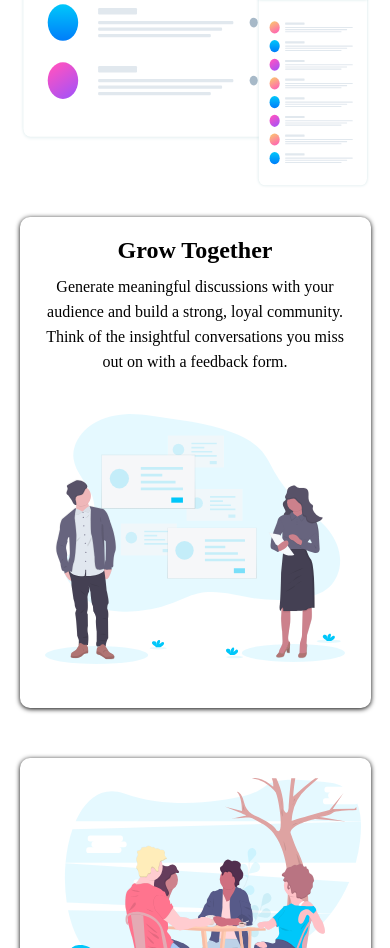
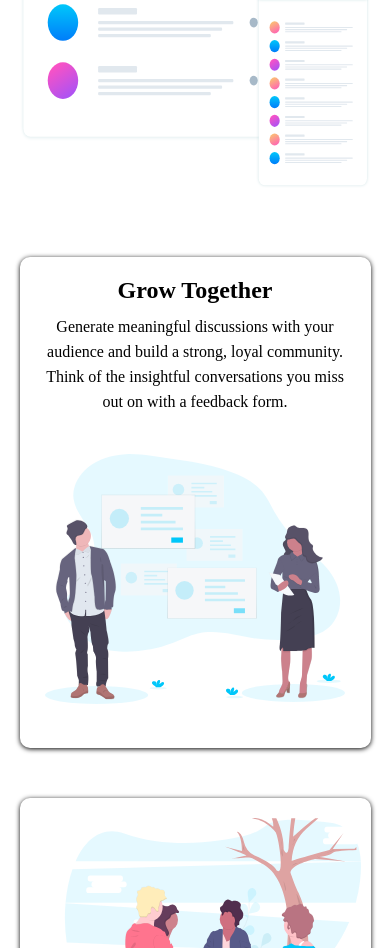
Before and after one commit to Horlatech001/frontend-huddle-landing-page, a plain HTML site: page index.html in a window 390 px wide. Shown: the part 458-1406 px from the top of the page. Drawn offline with Linux system fonts and the light colour scheme.

Commit message:
Updated the grow section on mobile view

```diff
--- a/css/style.css
+++ b/css/style.css
@@ -355,7 +355,7 @@
         padding: 5px 8px;
     }
     .grow-section{
-        margin-top: 250px;
+        margin-top: 290px;
     }
     .grow-text,
     .user-text{
```
